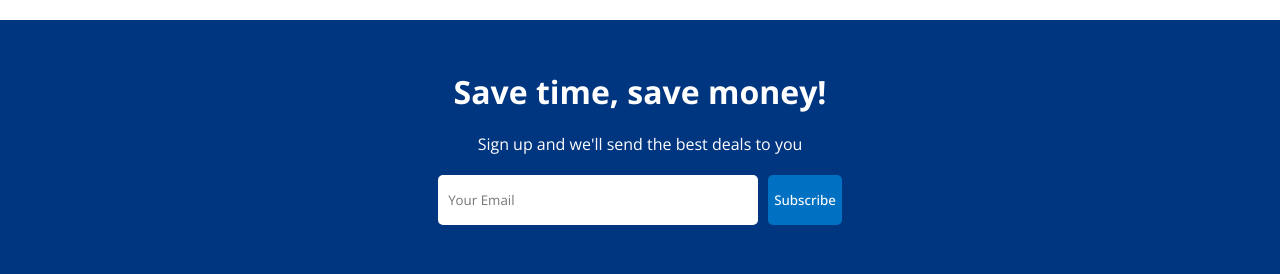
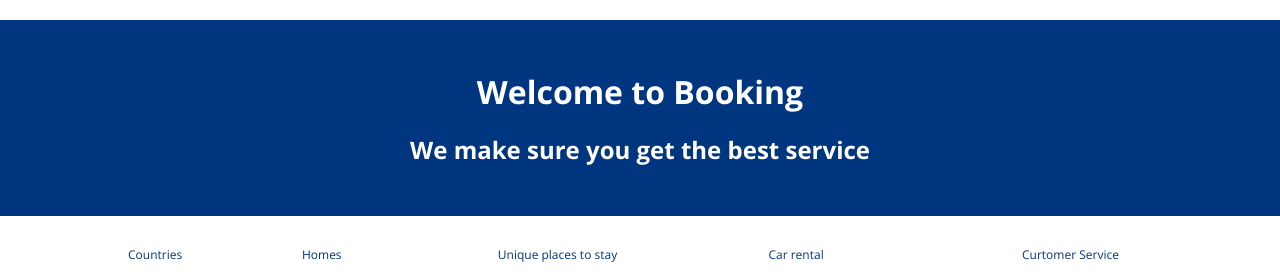
Before and after one commit to hackhim18/Booking-App, a React (Create React App) app in the folder client/: page / in a window 1280 px wide. Shown: the part 1096-1370 px from the top of the page. Built offline with nearby package versions, Linux system fonts and the light colour scheme; no server answers.

Commit message:
c3-26/05

```diff
--- a/client/src/components/mailList/MailList.jsx
+++ b/client/src/components/mailList/MailList.jsx
@@ -3,12 +3,9 @@ import "./mailList.css"
 const MailList = () => {
   return (
     <div className="mail">
-      <h1 className="mailTitle">Save time, save money!</h1>
-      <span className="mailDesc">Sign up and we'll send the best deals to you</span>
-      <div className="mailInputContainer">
-        <input type="text" placeholder="Your Email" />
-        <button>Subscribe</button>
-      </div>
+   <h1>Welcome to Booking</h1>
+   <h2>We make sure you get the best service</h2>
+
     </div>
   )
 }
```
